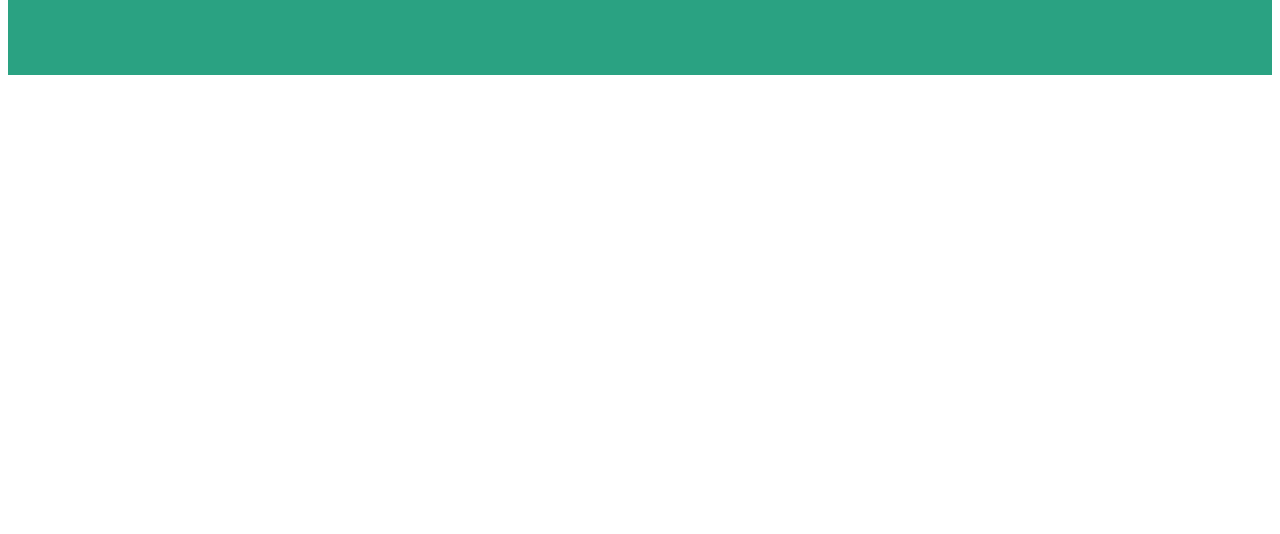
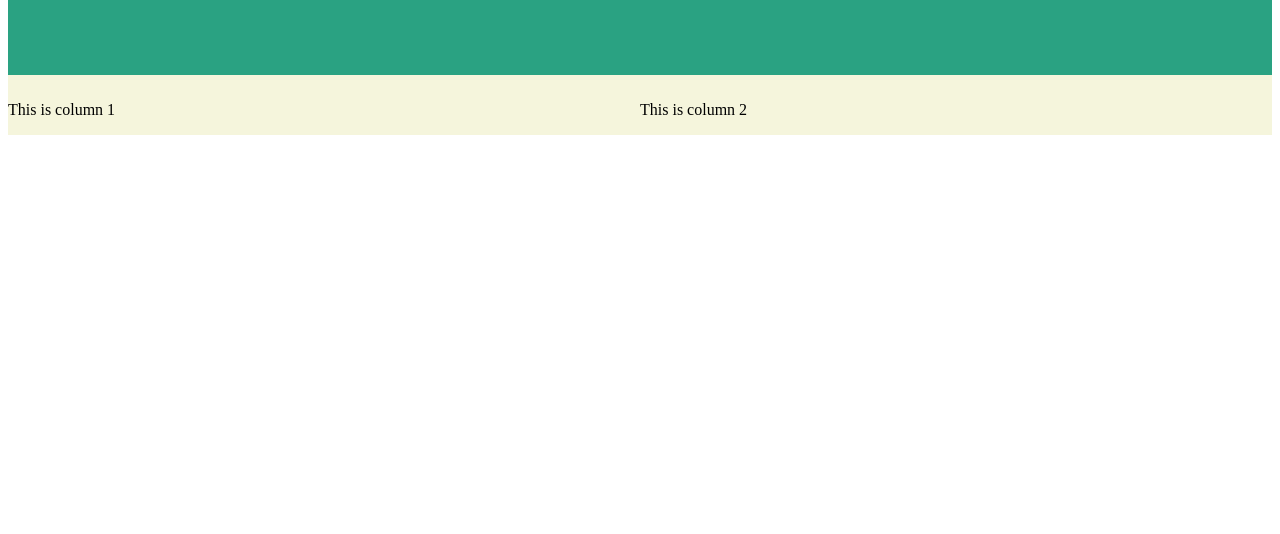
Before and after one commit to JosephWhisler/three_commits_project, a plain HTML site: page index.html in a window 1280 px wide. Shown: the part 266-800 px from the top of the page. Drawn offline with Linux system fonts and the light colour scheme.

Commit message:
added two columns

```diff
--- a/index.html
+++ b/index.html
@@ -1,15 +1,23 @@
 <!DOCTYPE html>
 <html lang="en">
+
 <head>
     <meta charset="UTF-8">
     <meta name="viewport" content="width=device-width, initial-scale=1.0">
     <link rel="stylesheet" href="style.css">
     <title>Git'n it Done</title>
 </head>
+
 <body>
     <div class="header">
         <h1>Virsion Control is Awsome</h1>
         <p>This is my first commit for this project.</p>
-      </div>
+    </div>
+    <div class="row">
+        <div class="column"><p>This is column 1</p></div>
+        <div class="column"><p>This is column 2</p></div>
+    </div>
+
 </body>
+
 </html>
--- a/style.css
+++ b/style.css
@@ -6,3 +6,13 @@
     color: rgb(18, 20, 18);
     font-size: 30px;
   }
+
+  .row {
+    display: flex;
+  }
+
+  .column {
+    flex: 50%;
+    background-color: beige;
+    padding-top: 10px;
+  }
```
